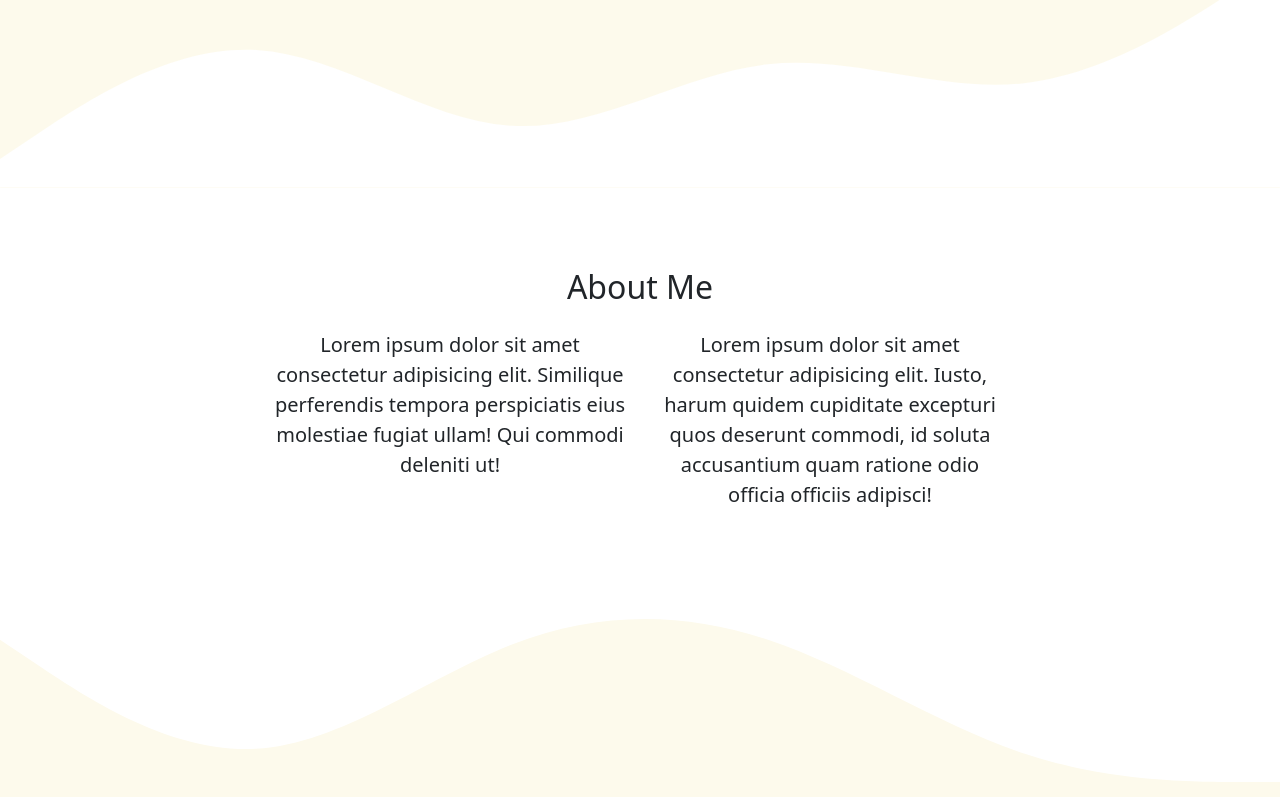
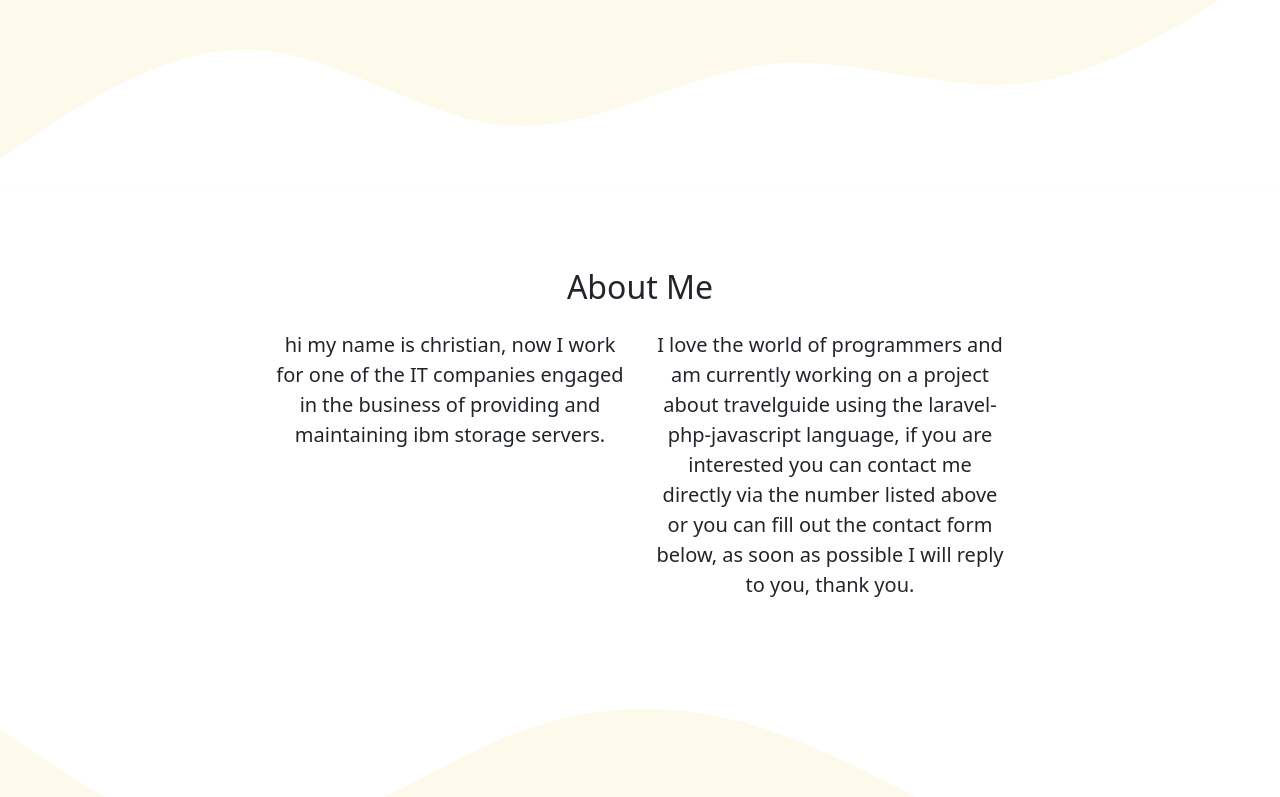
Before and after one commit to Christiancembes/Christiancembes.github.io, a plain HTML site: page index.html in a window 1280 px wide. Shown: the part 472-1269 px from the top of the page. Drawn offline with nearby package versions, Linux system fonts and the light colour scheme.

Commit message:
improve about me

```diff
--- a/index.html
+++ b/index.html
@@ -71,10 +71,13 @@
         </div>
         <div class="row justify-content-center fs-5 text-center">
           <div class="col-md-4" data-aos="fade-right" data-aos="1000">
-            <p>Lorem ipsum dolor sit amet consectetur adipisicing elit. Similique perferendis tempora perspiciatis eius molestiae fugiat ullam! Qui commodi deleniti ut!</p>
+            <p>hi my name is christian, now I work for one of the IT companies engaged in the business of providing and maintaining ibm storage servers.</p>
           </div>
           <div class="col-md-4" data-aos="fade-left" data-aos-delay="300">
-            <p>Lorem ipsum dolor sit amet consectetur adipisicing elit. Iusto, harum quidem cupiditate excepturi quos deserunt commodi, id soluta accusantium quam ratione odio officia officiis adipisci!</p>
+            <p>
+              I love the world of programmers and am currently working on a project about travelguide using the laravel-php-javascript language, if you are interested you can contact me directly via the number listed above or you can fill
+              out the contact form below, as soon as possible I will reply to you, thank you.
+            </p>
           </div>
         </div>
       </div>
```
